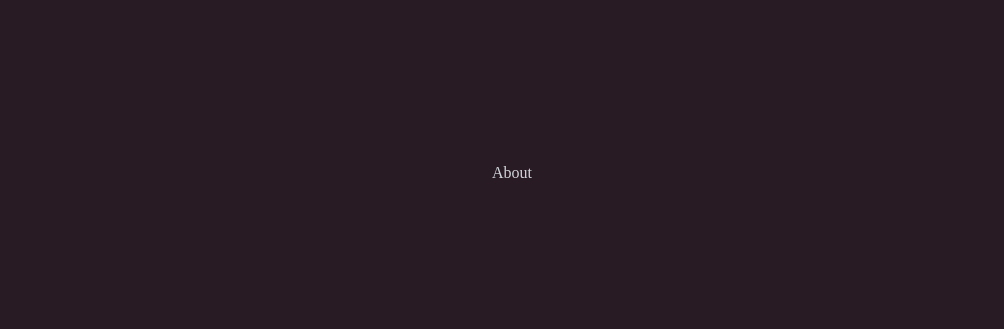
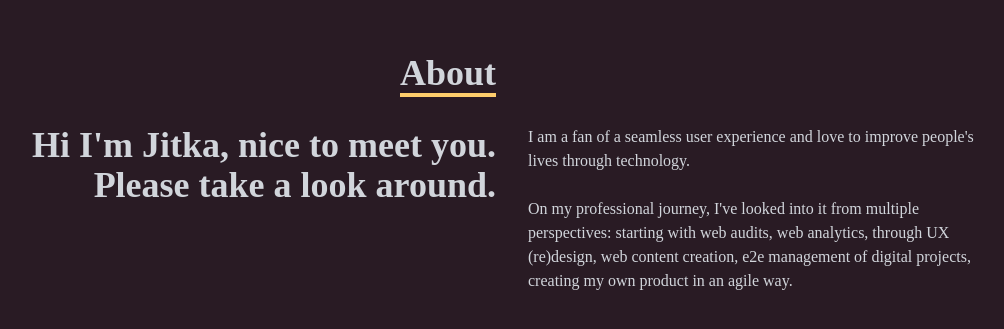
Before and after one commit to jitasek/my-portfolio-react, a React (Create React App) app: page / in a window 1280 px wide. Shown: the part 1027-1356 px from the top of the page, without its empty margins (128-1132 px from the left). Built offline with nearby package versions, Linux system fonts and the light colour scheme.

Commit message:
Add About section's content

```diff
--- a/src/components/About.jsx
+++ b/src/components/About.jsx
@@ -3,11 +3,31 @@ const About = () => {
     <div name="about" className="w-full h-screen bg-[#291b24] text-gray-300">
       <div className="flex flex-col justify-center items-center w-full h-full">
         {/* Container div:*/}
-        <div>
-          <div>
-            <p>About</p>
+        <div className="max-w-[1000px] w-full grid grid-cols-2 gap-8">
+          <div className="sm:text-right pb-8 pl-4">
+            <p className="text-4xl font-bold inline border-b-4 border-[#fece6c]">
+              About
+            </p>
           </div>
           <div></div>
+        </div>
+        <div className="max-w-[1000px] w-full sm:grid grid-cols-2 gap-8 px-4 ">
+          <div className="sm:text-right text-4xl font-bold pb-8">
+            <p>Hi I'm Jitka, nice to meet you. Please take a look around.</p>
+          </div>
+          <div>
+            <p>
+              I am a fan of a seamless user experience and love to improve
+              people's lives through technology.{" "}
+            </p>
+            <br />
+            <p>
+              On my professional journey, I've looked into it from multiple
+              perspectives: starting with web audits, web analytics, through UX
+              (re)design, web content creation, e2e management of digital
+              projects, creating my own product in an agile way.{" "}
+            </p>
+          </div>
         </div>
       </div>
     </div>
```
